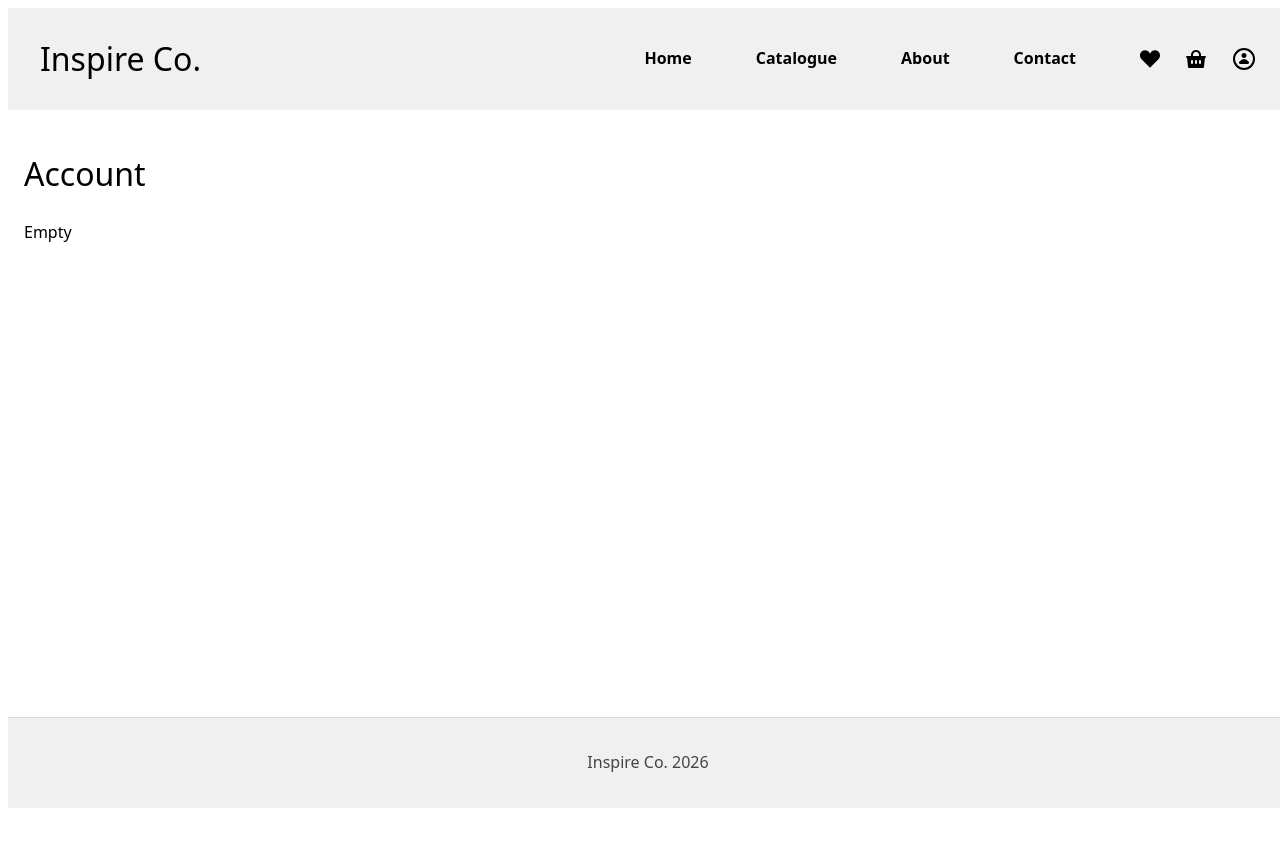
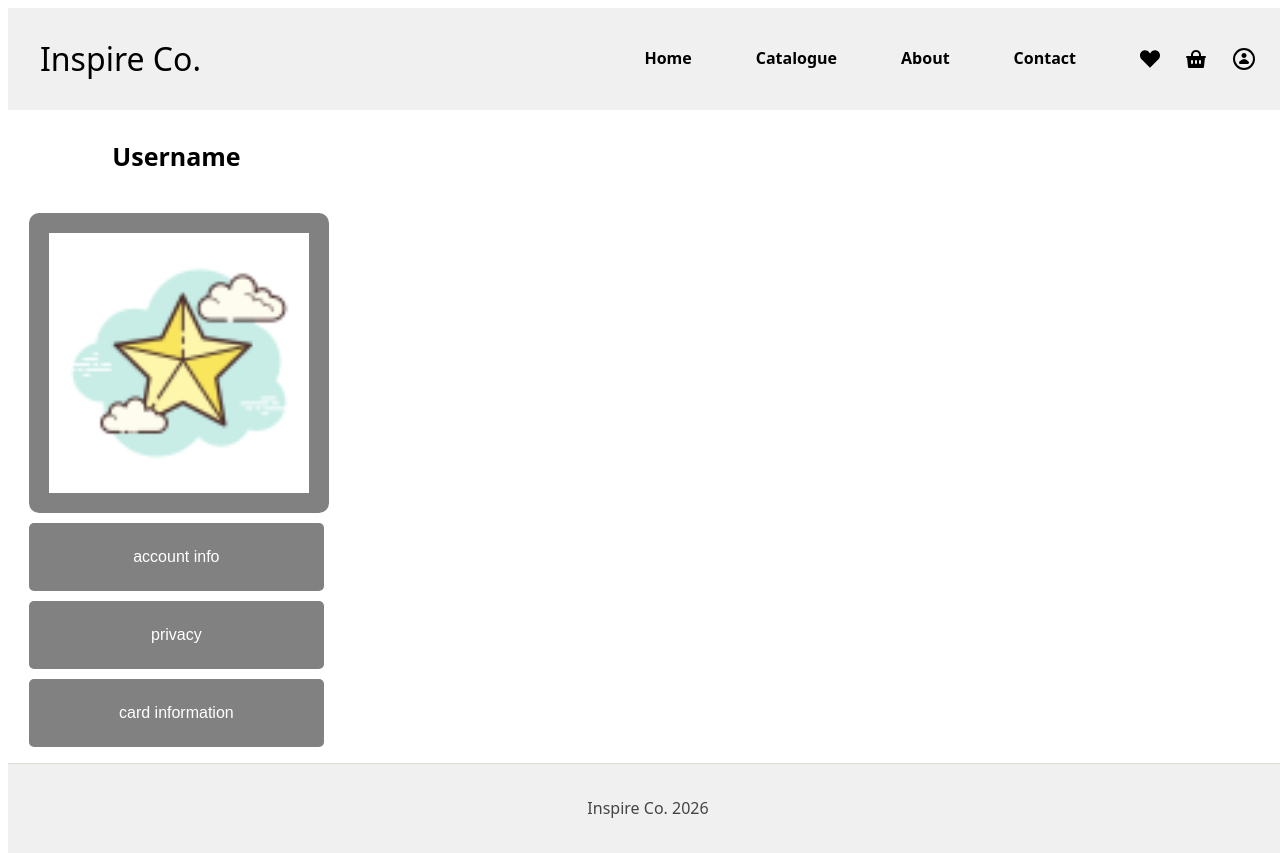
Before and after one commit to Amanda-Andrite/Tism-Central, a SvelteKit app: page /account in a window 1280 px wide. Before the commit the page ends 808 px from the top, so only its background shows below. Built offline with nearby package versions, Linux system fonts and the light colour scheme.

Commit message:
account page

```diff
--- a/src/routes/account/+page.svelte
+++ b/src/routes/account/+page.svelte
@@ -1,2 +1,211 @@
-<h1> Account </h1>
-<p> Empty </p>
+<script>
+  let activeId = null;
+
+  let accountInfo = {
+    username: 'Username',
+    email: 'user@example.com',
+    password: '********'
+  };
+
+  let privacySettings = {
+    profileVisibility: 'Public',
+    location: 'ireland',
+    notifications: 'Enabled'
+  }
+
+  let cardInfo = {
+    cardNumber: '**** **** **** 1234',
+    expirationDate: '12/24',
+    cardholderName: 'John Doe',
+    securityCode: '***',
+    fullName: 'John Doe',
+    streetAddress: '123 Main St',
+    city: 'Anytown',
+    province: 'State',
+    postalCode: '12345',
+  }
+
+
+  let buttons = [
+    { id: 1, name: 'account info' },
+    { id: 2, name: 'privacy' },
+    { id: 3, name: 'card information' }
+  ];
+</script>
+
+<div class="account-page">
+
+  <div class="sidebar">
+  <h1 class="account-username">{accountInfo.username}</h1>
+    <div class="account-icon">
+      <img class="account-image" src="/favicon.png" alt="account-icon">
+    </div>
+    <div class="account-settings-options">
+    {#each buttons as button}
+      <button
+        class="account-settings-button"
+        class:active={button.id === activeId}
+        on:click={() => {activeId = button.id;}}
+      >
+        {button.name}
+      </button>
+    {/each}
+  </div>
+  </div>
+  <div class="settings-information">
+    {#if activeId === 1}
+    <div class="form-group">
+      <label for="username">Username:</label>
+      <input class="form-control" type="text" id="username" bind:value={accountInfo.username}>
+    </div>
+    <div class="form-group">
+      <label for="email">Email:</label>
+      <input class="form-control" type="email" id="email" bind:value={accountInfo.email}>
+    </div>
+    <div class="form-group">
+      <label for="password">Password:</label>
+      <input class="form-control" type="password" id="password" bind:value={accountInfo.password}>
+    </div>
+    {:else if activeId === 2}
+    <div class="form-group">
+      <label for="profileVisibility">Profile Visibility:</label>
+      <select class="form-control" id="profileVisibility" bind:value={privacySettings.profileVisibility}>
+        <option value="Public">Public</option>
+        <option value="Private">Private</option>
+      </select>
+    </div>
+    <div class="form-group">
+      <label for="location">Location:</label>
+      <input class="form-control" type="text" id="location" bind:value={privacySettings.location}>
+    </div>
+    <div class="form-group">
+      <label for="notifications">Notifications:</label>
+      <select class="form-control" id="notifications" bind:value={privacySettings.notifications}>
+        <option value="Enabled">Enabled</option>
+        <option value="Disabled">Disabled</option>
+      </select>
+    </div>
+
+    {:else if activeId === 3}
+    <div class="form-group">
+      <label for="cardNumber">Card Number:</label>
+      <input class="form-control" type="text" id="cardNumber" bind:value={cardInfo.cardNumber}>
+    </div>
+    <div class="form-group">
+      <label for="expirationDate">Expiration Date:</label>
+      <input class="form-control" type="text" id="expirationDate" bind:value={cardInfo.expirationDate}>
+    </div>
+    <div class="form-group">
+      <label for="cardholderName">Cardholder Name:</label>
+      <input class="form-control" type="text" id="cardholderName" bind:value={cardInfo.cardholderName}>
+    </div>
+    <div class="form-group">
+      <label for="securityCode">Security Code:</label>
+      <input class="form-control" type="text" id="securityCode" bind:value={cardInfo.securityCode}>
+    </div>
+    <div class="form-group">
+      <h2 for="streetAddress">Billing Address:</h2>
+      <label for="fullName">Full Name:</label>
+      <input class="form-control" type="text" id="fullName" bind:value={cardInfo.fullName}>
+      <label for="streetAddress">Street Address:</label>
+      <input class="form-control" type="text" id="streetAddress" bind:value={cardInfo.streetAddress}>
+      <label for="city">City:</label>
+      <input class="form-control" type="text" id="city" bind:value={cardInfo.city} placeholder="City">
+      <label for="province">Province:</label>
+      <input class="form-control" type="text" id="province" bind:value={cardInfo.province} placeholder="Province">
+      <label for="postalCode">Postal Code:</label>
+      <input class="form-control" type="text" id="postalCode" bind:value={cardInfo.postalCode} placeholder="Postal Code">
+    </div>
+    {/if}
+  </div>
+</div>
+
+<style>
+.account-page {
+    display: flex;
+
+}
+.sidebar {
+    display: flex;
+    flex-direction: column;
+    align-items: flex-start;
+}
+.account-icon {
+    width: 300px;
+    height: 300px;
+    margin-top: 20px;
+    background-color: rgb(255, 255, 255);
+    border: 20px solid rgb(129, 129, 129);
+    border-radius: 10px;
+    justify-content: left;
+    align-self: flex-start;
+    margin-left: 5px;
+}
+.account-username {
+    margin-top: 10px;
+    font-size: 25px;
+    font-weight: bold;
+    align-self: center;
+    justify-content: center;
+
+}
+.account-icon .account-image {
+    width: 100%;
+    height: 100%;
+    object-fit: cover;
+}
+.account-settings-options {
+    display: flex;
+    flex-direction: column;
+    gap: 10px;
+    margin-top: 10px;
+    align-self: flex-start;
+    margin-left: 5px;
+}
+.account-settings-button {
+    padding: 25px 90px;
+    border: none;
+    border-radius: 5px;
+    background-color: rgb(129, 129, 129);
+    color: white;
+    cursor: pointer;
+    font-size: 16px;
+}
+.account-settings-button:hover {
+    background-color: rgb(106, 106, 106);
+}
+.account-settings-button.active {
+    background-color: rgb(106, 106, 106);
+}
+.settings-information{
+    display: flex;
+    flex-direction: column;
+    padding-top: 100px;
+    padding-left: 50px;
+    gap: 50px;
+    width: 1000px;
+
+
+}
+.settings-information label {
+    font-size: 18px;
+    margin-bottom: 5px;
+}
+.form-group {
+    display: flex;
+    flex-direction: column;
+    gap: 6px;
+    padding: 20px;
+    background-color: rgb(255, 255, 255);
+    border: rgb(106, 106, 106) solid 40px;
+    border-radius: 10px;
+}
+.form-control {
+    padding: 10px;
+    border: 1px solid #a5a5a5;
+    background-color: rgb(170, 170, 170);
+    border-radius: 4px;
+    width: 300px;
+}
+
+</style>
```
